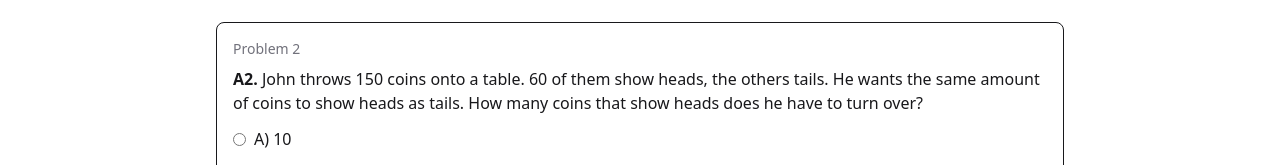
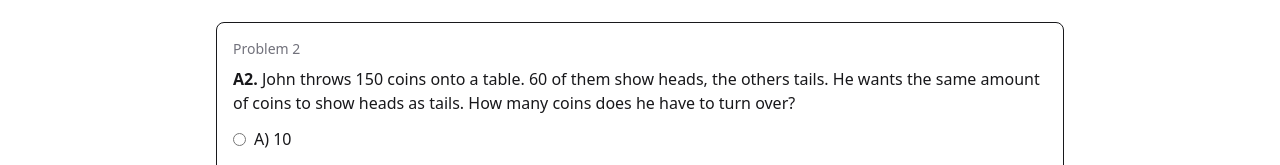
Before and after one commit to Summer707/lightbulbmath, a Next.js app: page /apexteamb in a window 1280 px wide. Shown: the part 437-602 px from the top of the page. Built offline with nearby package versions, Linux system fonts and the light colour scheme.

Commit message:
fixed errors

```diff
--- a/src/app/page.tsx
+++ b/src/app/page.tsx
@@ -9,7 +9,7 @@ return (
 <Hero />
 <Section title="Why Lightbulb">
 <p>
-We reward reasoning and clarity, not niche tricks. Two divisions keep it fair for 9–10 and 11–12. If a fact beyond the standard set is required, we state it.
+We reward reasoning and clarity, not niche tricks. Two divisions keep it fair for those without Calculus experience. If a fact beyond the standard set is required, we state it.
 </p>
 </Section>
 <Section title="Divisions">
--- a/src/app/practice/page.tsx
+++ b/src/app/practice/page.tsx
@@ -5,7 +5,7 @@ export default function Practice() {
 return (
 <Section title="Practice">
 <p>
-We will publish a short set of sample Sprint items and Solve problems before the contest. Solutions are written to be readable and short.
+Practice problems will be back up after the competition window!
 </p>
 </Section>
 );
--- a/src/data/sets/apexteamb.json
+++ b/src/data/sets/apexteamb.json
@@ -13,7 +13,7 @@
     {
       "id": "A2",
       "type": "mcq",
-      "prompt": "<p><strong>A2.</strong> John throws 150 coins onto a table. 60 of them show heads, the others tails. He wants the same amount of coins to show heads as tails. How many coins that show heads does he have to turn over?</p>",
+      "prompt": "<p><strong>A2.</strong> John throws 150 coins onto a table. 60 of them show heads, the others tails. He wants the same amount of coins to show heads as tails. How many coins does he have to turn over?</p>",
       "choices": ["<p>A) 10</p>", "<p>B) 15</p>", "<p>C) 20</p>", "<p>D) 25</p>", "<p>E) 30</p>"]
     },
     {
@@ -85,8 +85,8 @@
     {
       "id": "A14",
       "type": "mcq",
-      "prompt": "<p><strong>A14.</strong> The digits 0–9 can be drawn using horizontal and vertical lines as shown. Greg chooses two digits. Together, his digits have 1 horizontal line and 5 vertical lines. What is the sum of his two digits?</p>",
-      "choices": ["<p>A) 5</p>", "<p>B) 6</p>", "<p>C) 8</p>", "<p>D) 10</p>", "<p>E) 11</p>"]
+      "prompt": "<p><strong>A14.</strong> The sum of the digits of a nine-digit number is 8. How big is the product of the digits of this number?</p>",
+      "choices": ["<p>A) 0</p>", "<p>B) 1</p>", "<p>C) 8</p>", "<p>D) 9</p>", "<p>E) 9!</p>"]
     },
     {
       "id": "A15",
@@ -103,8 +103,8 @@
     {
       "id": "A17",
       "type": "mcq",
-      "prompt": "<p><strong>A17.</strong> Tarek wants to colour two more cells of the 4 × 4 square in black so that the pattern made by white and black cells in the 4 × 4 square has exactly one axis of symmetry. In how many ways can he do that?</p>",
-      "choices": ["<p>A) 2</p>", "<p>B) 3</p>", "<p>C) 4</p>", "<p>D) 5</p>", "<p>E) 6</p>"]
+      "prompt": "<p><strong>A17.</strong> When the numbers 144 and 220 are divided by the same positive whole number x, both have remainder 11. Find x.</p>",
+      "choices": ["<p>A) 7</p>", "<p>B) 11</p>", "<p>C) 15</p>", "<p>D) 19</p>", "<p>E) 38</p>"]
     },
     {
       "id": "A18",
@@ -128,19 +128,19 @@
       "id": "A21",
       "type": "mcq",
       "prompt": "<p><strong>A21.</strong> Tiler Teri wants to cover a square floor with a regular pattern using six-sided and three-sided tiles. She estimates that she will be needing approximately 3000 six-sided tiles for the entire floor. Approximately, how many three-sided tiles will she be needing?</p>",
-      "choices": ["<p>A) 1000</p>", "<p>B) 1500</p>", "<p>C) 3000</p>", "<p>D) 6000</p>", "<p>E) 9000</p>"]
+      "choices": ["<p>A) 8</p>", "<p>B) 9</p>", "<p>C) 10</p>", "<p>D) 11</p>", "<p>E) 12</p>"]
     },
     {
       "id": "A22",
       "type": "mcq",
-      "prompt": "<p><strong>A22.</strong> Dagobert wants to complete the diagram so that numbers in each box in the middle and top row are equal to the product of the values of the two boxes underneath. Each box should contain a positive whole number. He wants the top box to contain the number 36. How many different values can the number n have?</p>",
+      "prompt": "<p><strong>A22.</strong> Two sides of a quadrilateral have lengths 1 and 4. One of the diagonals has length 2 and splits the quadrilateral into two isosceles triangles. What is the perimeter of the quadrilateral?</p>",
       "choices": ["<p>A) 1</p>", "<p>B) 2</p>", "<p>C) 3</p>", "<p>D) 4</p>", "<p>E) 5</p>"]
     },
     {
       "id": "A23",
       "type": "mcq",
-      "prompt": "<p><strong>A23.</strong> Some kangaroos and three beavers are standing in a circle. No beaver stands directly next to another beaver. There are exactly three kangaroos that are standing next to another kangaroo. What is the biggest possible number of kangaroos in the circle?</p>",
-      "choices": ["<p>A) 4</p>", "<p>B) 5</p>", "<p>C) 6</p>", "<p>D) 7</p>", "<p>E) 8</p>"]
+      "prompt": "<p><strong>A23.</strong> What is the biggest remainder one can obtain by dividing a two-digit number by the sum of its digits?</p>",
+      "choices": ["<p>A) 13</p>", "<p>B) 14</p>", "<p>C) 15</p>", "<p>D) 16</p>", "<p>E) 17</p>"]
     },
     {
       "id": "A24",
@@ -151,14 +151,14 @@
     {
       "id": "A25",
       "type": "mcq",
-      "prompt": "<p><strong>A25.</strong> Captain Flint asks four of his pirates to note down how many gold, silver and bronze coins there were in the treasure chest on a piece of paper. Only one of the four pirates told the truth. The total number of coins was 30. Who told the truth?</p>",
-      "choices": ["<p>A) Tom</p>", "<p>B) Al</p>", "<p>C) Pit</p>", "<p>D) Jim</p>", "<p>E) This cannot be determined for sure</p>"]
+      "prompt": "<p><strong>A25.</strong> Positive numbers were written in a 3×3 grid in such a way that the product of the numbers in each row and each column is exactly 1. The product of the four numbers in each 2×2 grid that can be found inside the 3×3 grid is 2. Which number is written in the centre of the 3×3 grid?</p>",
+      "choices": ["<p>A) 16</p>", "<p>B) 8</p>", "<p>C) 4</p>", "<p>D) 1/4</p>", "<p>E) 1/8</p>"]
     },
     {
       "id": "A26",
       "type": "mcq",
-      "prompt": "<p><strong>A26.</strong> Consider the pentagon ABCDE with ∡BAE = ∡CBA = 90°, AE = BC and ED = DC. Four points are marked along AB, dividing AB into five equal parts. Vertical lines are then drawn through these points as shown. The dark part in the middle has an area of 13 cm² and the lightly shaded part to the left has an area of 10 cm². What is the area of the entire pentagon in cm²?</p>",
-      "choices": ["<p>A) 45</p>", "<p>B) 47</p>", "<p>C) 49</p>", "<p>D) 58</p>", "<p>E) 60</p>"]
+      "prompt": "<p><strong>A26.</strong> It takes 8 seconds for train G to pass by a milestone. Shortly afterwards the train meets train H. It takes 9 seconds for the trains to pass each other. Train H then takes 12 seconds to pass by the milestone. What can be deduced about the length of the trains?</p>",
+      "choices": ["<p>A) G is twice as long as H.</p>", "<p>B) They are the same length.</p>", "<p>C) H is 50% longer than G.</p>", "<p>D) H is twice as long as G.</p>", "<p>E) Nothing can be deduced.</p>"]
     },
     {
       "id": "A27",
--- a/src/data/sets/summerncompany.json
+++ b/src/data/sets/summerncompany.json
@@ -225,7 +225,7 @@
         "<p>A) −4</p>",
         "<p>B) −2</p>",
         "<p>C) 0</p>",
-        "<p>D) 2/2</p>",
+        "<p>D) 2</p>",
         "<p>E) 4</p>"
       ]
     },
@@ -271,7 +271,7 @@
     {
       "id": "B22",
       "type": "mcq",
-      "prompt": "<p><strong>B22.</strong> How many 0s have to replace the star * in the decimal number 1.*1 to obtain a number that is smaller than 2008/2009 but bigger than 20008/20009?</p>",
+      "prompt": "<p><strong>B22.</strong> How many 0s have to replace the star * in the decimal number 1.*1 to obtain a number that is smaller than 2009/2008 but bigger than 20009/20008?</p>",
       "choices": [
         "<p>A) 1</p>",
         "<p>B) 2</p>",
@@ -283,13 +283,13 @@
     {
       "id": "B23",
       "type": "mcq",
-      "prompt": "<p><strong>B23.</strong> A kangaroo is sitting at the origin of a Cartesian coordinate system. With each bounce it can jump one unit horizontally or vertically. After 10 jumps, how many points could it be at?</p>",
+      "prompt": "<p><strong>B23.</strong> Three corners of a die (not all on one face) have the coordinates P(3, 4, 1), Q(5, 2, 9), and R(1, 6, 5). What are the coordinates of the midpoint of the die?</p>",
       "choices": [
-        "<p>A) 121</p>",
-        "<p>B) 100</p>",
-        "<p>C) 400</p>",
-        "<p>D) 441</p>",
-        "<p>E) a different number</p>"
+        "<p>A) (4,3,5)</p>",
+        "<p>B) (2,5,3)</p>",
+        "<p>C) (3,4,7)</p>",
+        "<p>D) (3,4,5)</p>",
+        "<p>E) (2,3,5)</p>"
       ]
     },
     {
--- a/src/data/site.ts
+++ b/src/data/site.ts
@@ -4,8 +4,8 @@ const site = {
   tagline: "Switch on your thinking.",
   city: "Edison",
   state: "New Jersey",
-  domain: "lightbulbmath.org",
-  contactEmail: "info@lightbulbmath.org",
+  domain: "lightbulbmathofficial.vercel.app",
+  contactEmail: "lightbulbmathofficial@gmail.com",
   nextContest: {
     season: 2025,
     dateISO: "2025-12-06T15:00:00.000Z",
```
